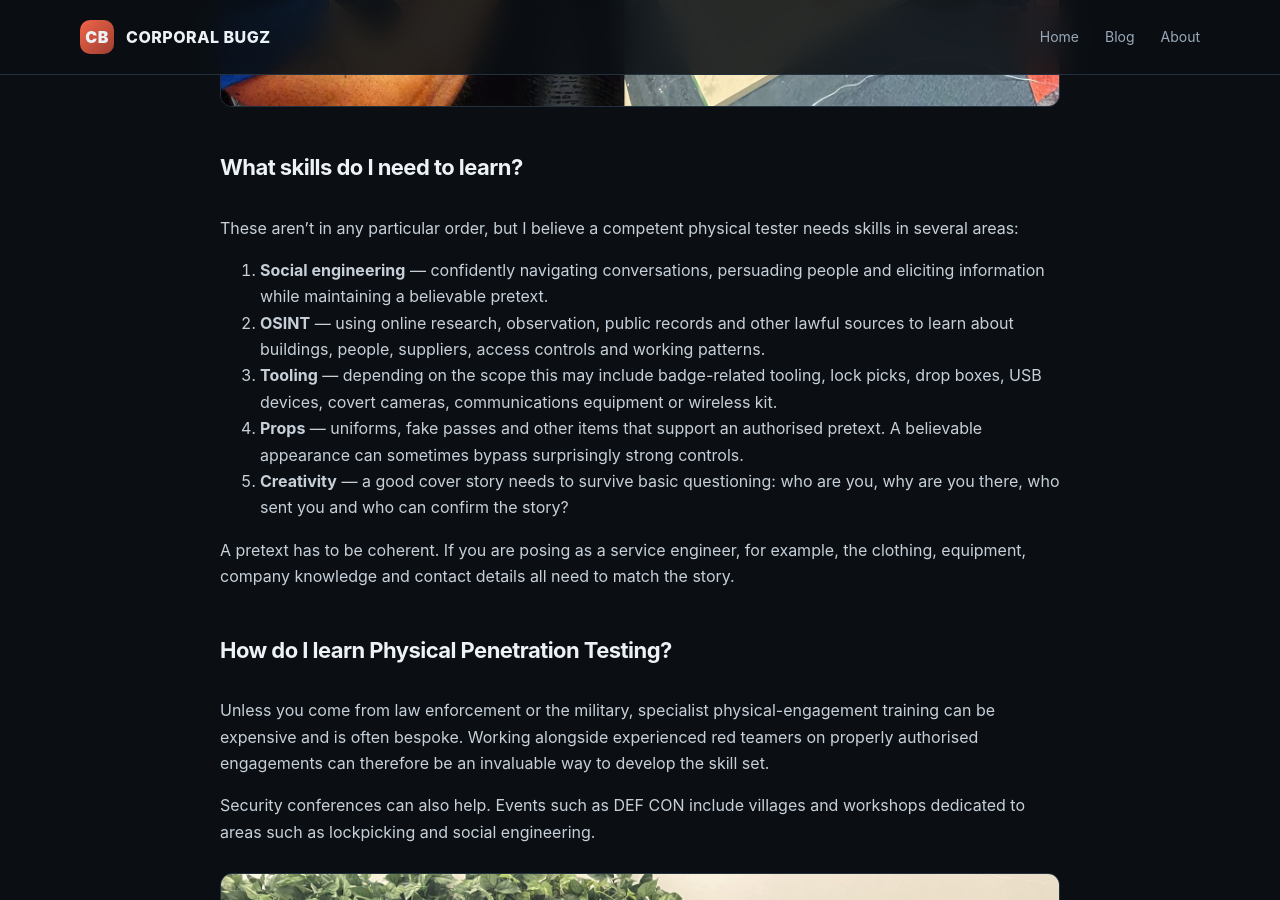
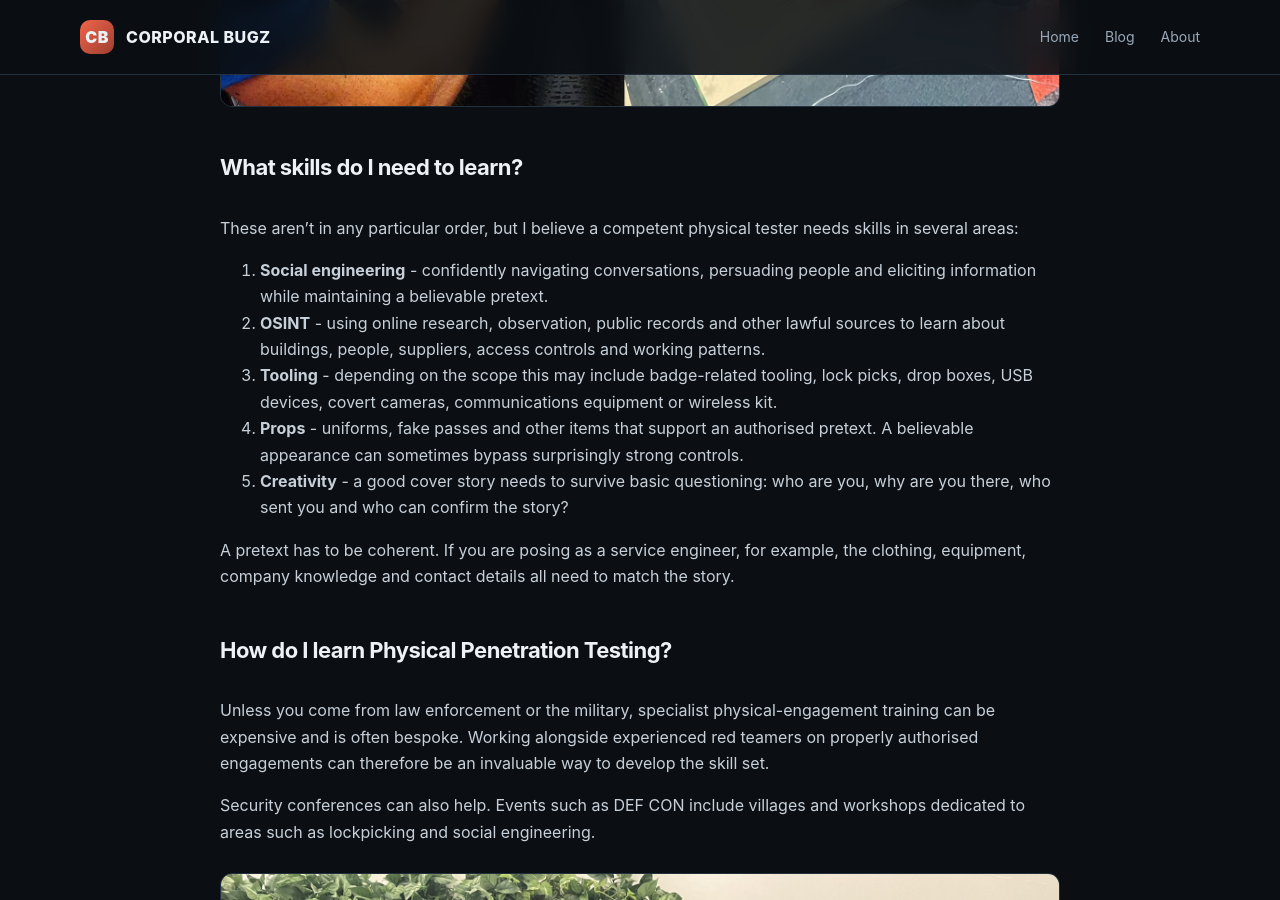
Before and after one commit to wbbugs/corporalbugz, a Jekyll site: the page built from _posts/2024-02-27-understanding-the-physical-in-red-teaming.md, in a window 1280 px wide and 900 px high, scrolled down 2820 px. Built offline with Jekyll 4.4.1, drawn with Linux system fonts in a browser that asks for light colours; some of the changed text lies outside the part shown.

Commit message:
Blog revisions

```diff
--- a/_posts/2024-02-27-understanding-the-physical-in-red-teaming.md
+++ b/_posts/2024-02-27-understanding-the-physical-in-red-teaming.md
@@ -10,7 +10,7 @@
 ---
 A simple search for red-team training returns a huge amount of material covering cyber intrusion, penetration testing and adversary emulation. One area that receives much less attention is the **physical** dimension of red teaming.
 
-Addressing physical vulnerabilities matters because a well-rounded assessment may need to simulate real-world access to premises, assets or personnel — not just attacks against networks and applications.
+Addressing physical vulnerabilities matters because a well-rounded assessment may need to simulate real-world access to premises, assets or personnel - not just attacks against networks and applications.
 
 #### What is Physical Penetration Testing?
 
@@ -37,9 +37,9 @@
 
 Useful areas to model include:
 
-- **Adversaries** — who might realistically target the organisation?
-- **Attack vectors** — phishing, social engineering, malware, physical access and other paths.
-- **Tactics, techniques and procedures** — the behaviours the chosen adversary would actually use.
+- **Adversaries** - who might realistically target the organisation?
+- **Attack vectors** - phishing, social engineering, malware, physical access and other paths.
+- **Tactics, techniques and procedures** - the behaviours the chosen adversary would actually use.
 
 Once a threat profile is established, the red team can emulate it against the in-scope targets. Physical testing may be relevant to scenarios involving tailgating, theft, malicious insiders, vandalism or covert access.
 
@@ -53,11 +53,11 @@
 
 These aren't in any particular order, but I believe a competent physical tester needs skills in several areas:
 
-1. **Social engineering** — confidently navigating conversations, persuading people and eliciting information while maintaining a believable pretext.
-2. **OSINT** — using online research, observation, public records and other lawful sources to learn about buildings, people, suppliers, access controls and working patterns.
-3. **Tooling** — depending on the scope this may include badge-related tooling, lock picks, drop boxes, USB devices, covert cameras, communications equipment or wireless kit.
-4. **Props** — uniforms, fake passes and other items that support an authorised pretext. A believable appearance can sometimes bypass surprisingly strong controls.
-5. **Creativity** — a good cover story needs to survive basic questioning: who are you, why are you there, who sent you and who can confirm the story?
+1. **Social engineering** - confidently navigating conversations, persuading people and eliciting information while maintaining a believable pretext.
+2. **OSINT** - using online research, observation, public records and other lawful sources to learn about buildings, people, suppliers, access controls and working patterns.
+3. **Tooling** - depending on the scope this may include badge-related tooling, lock picks, drop boxes, USB devices, covert cameras, communications equipment or wireless kit.
+4. **Props** - uniforms, fake passes and other items that support an authorised pretext. A believable appearance can sometimes bypass surprisingly strong controls.
+5. **Creativity** - a good cover story needs to survive basic questioning: who are you, why are you there, who sent you and who can confirm the story?
 
 A pretext has to be coherent. If you are posing as a service engineer, for example, the clothing, equipment, company knowledge and contact details all need to match the story.
 
--- a/about/index.html
+++ b/about/index.html
@@ -2,4 +2,4 @@
 layout: default
 title: About
 ---
-<section class="about"><div class="wrap about-grid"><div><div class="eyebrow">Warren Butterworth · aka CorporalBugz</div><h1>Offensive security practitioner.</h1><p>I work across penetration testing, red teaming and adversary emulation, with a particular interest in Active Directory, identity attack paths, Microsoft cloud security and practical tradecraft.</p><p>This site is where I document techniques, research and lessons from the field — both to share them and to reinforce what I learn.</p><div class="chips"><span class="chip">OSCP</span><span class="chip">CRTO</span><span class="chip">CPSA</span><span class="chip">CARTP</span><span class="chip">CSTL</span><span class="chip">PriCSP</span></div></div><img src="{{ '/assets/img/posts/defcon.jpg' | relative_url }}" alt="Warren and colleagues at DEF CON"></div></section>
+<section class="about"><div class="wrap about-grid"><div><div class="eyebrow">Warren Butterworth · aka CorporalBugz</div><h1>Offensive security practitioner.</h1><p>I work across penetration testing, red teaming and adversary emulation, with a particular interest in Active Directory, identity attack paths, Microsoft cloud security and practical tradecraft.</p><p>This site is where I document techniques, research and lessons from the field - both to share them and to reinforce what I learn.</p><div class="chips"><span class="chip">OSCP</span><span class="chip">CRTO</span><span class="chip">CPSA</span><span class="chip">CARTP</span><span class="chip">CSTL</span><span class="chip">PriCSP</span></div></div><img src="{{ '/assets/img/posts/defcon.jpg' | relative_url }}" alt="Warren and colleagues at DEF CON"></div></section>
```
Also changed, not shown: _posts/2022-06-22-bloodhound-a-pentester-s-best-friend.md (+14 -1 lines), _posts/2024-11-01-not-all-tokens-are-created-equal.md (+5 -4 lines), _posts/2025-09-24-direct-send-the-phishing-vector-you-may-have-missed.md (+2 -2 lines).
